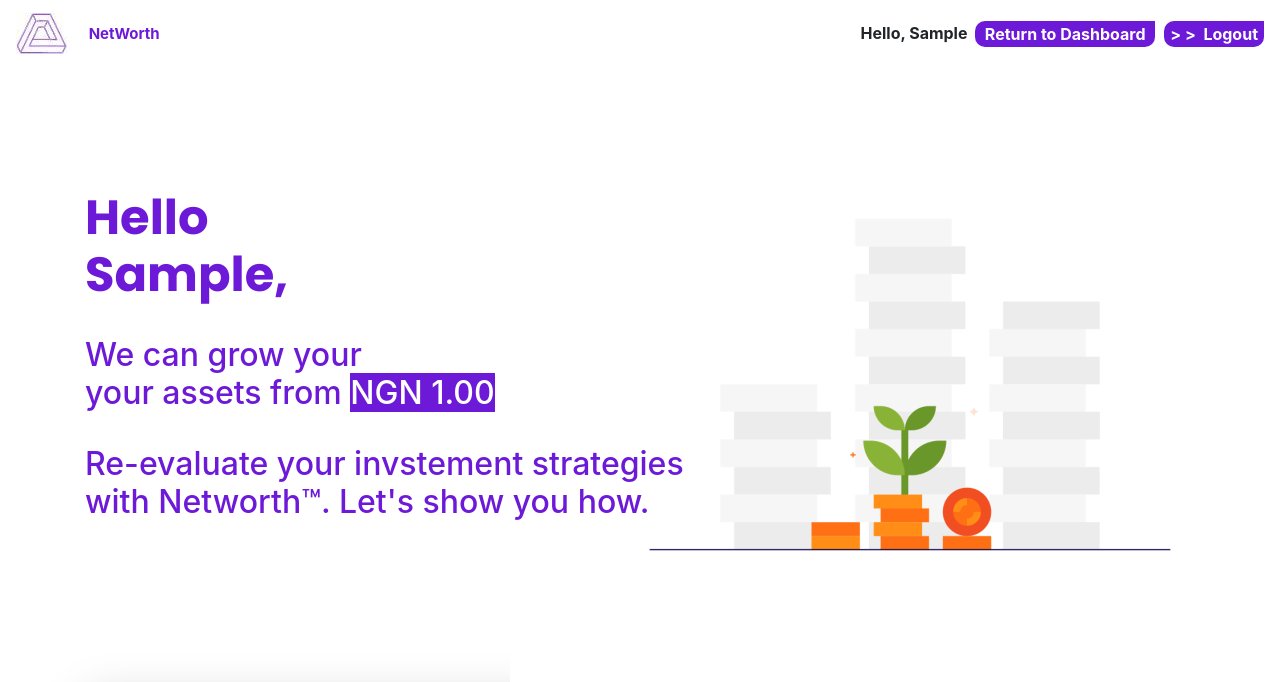
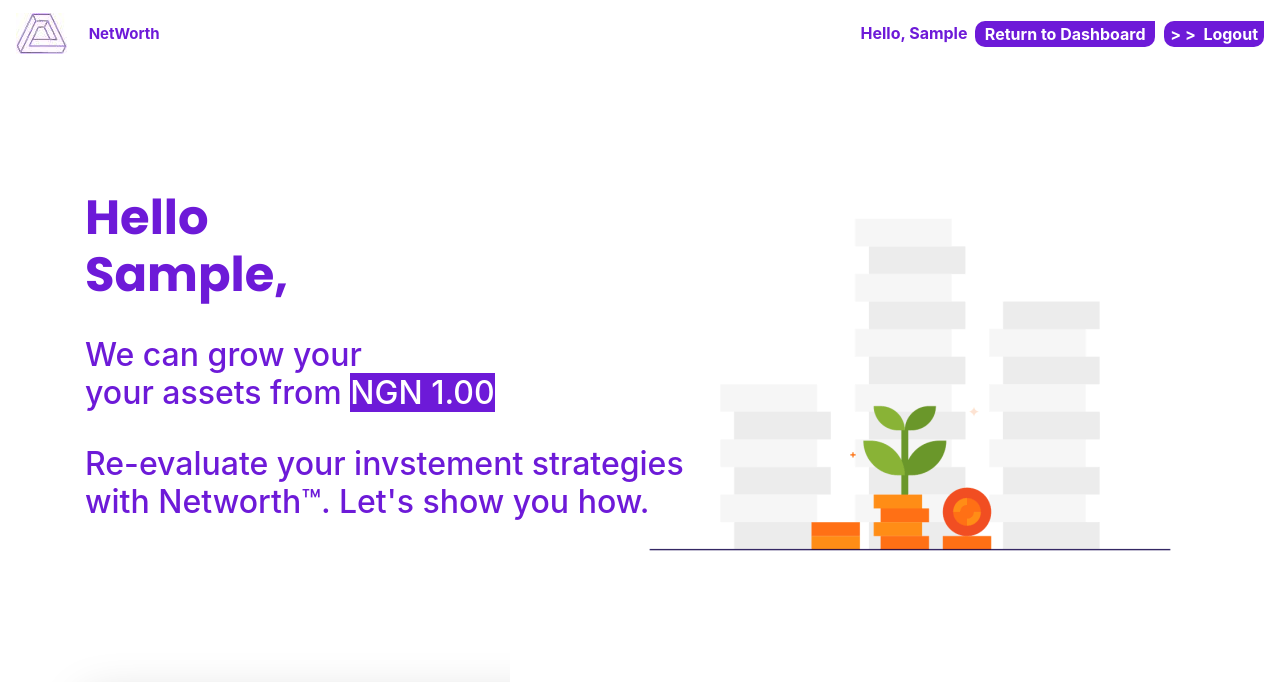
Before and after one commit to hngi/deimos-net-worth-web-app, a PHP site: page /investment.php in a window 1280 px wide. Shown: the top 682 px of the page. Run offline with PHP 8.4, Linux system fonts and the light colour scheme; the visitor is signed in with stand-in values (Sample User, id 1); some libraries are stand-ins or nearby versions.

Commit message:
bug fixes

```diff
--- a/investment.php
+++ b/investment.php
@@ -78,7 +78,7 @@ if (isset($_POST["send"])) {
 
                     <?php else: ?>
                     <li class="nav-item">
-                        <span class="dashboard-header-span" style="font-weight:bold;">Hello, <?php echo ucfirst($username);?> &nbsp;</span>
+                        <span class="dashboard-header-span" style="font-weight:bold; color:#6D1AD8;">Hello, <?php echo ucfirst($username);?> &nbsp;</span>
                     </li>
 
                     <li class="nav-item">
```
